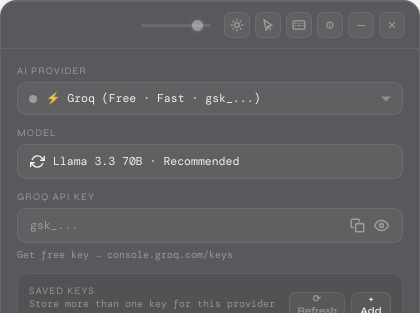
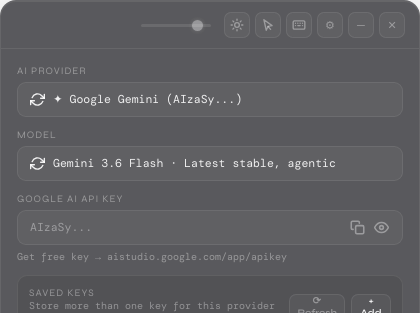
Before and after one commit to Mudavath-Giri-Naik/TestIT, an Electron app: page src/index.html in a window 420 px wide. Shown: the top 313 px of the page. Drawn offline with nearby package versions, Linux system fonts and the light colour scheme; no server answers; a web font is replaced by a local one.

Commit message:
Add provider rotate button, default Gemini, seed API keys; v1.0.16
Replace the provider dropdown with a click-to-cycle button matching the
existing model-cycle UI, default new installs to Gemini, and seed
Gemini API keys into Settings on first run (Supabase sync stays the
secondary/backup source for keys added on other devices).

```diff
--- a/package.json
+++ b/package.json
@@ -1,6 +1,6 @@
 {
   "name": "ghost-ai",
-  "version": "1.0.15",
+  "version": "1.0.16",
   "productName": "Ghost AI",
   "description": "Transparent always-on-top AI chat assistant.",
   "main": "main.js",
--- a/src/index.html
+++ b/src/index.html
@@ -176,26 +176,6 @@
     .lbl {
       font-size: 10px; color: var(--text-dim);
       letter-spacing: 0.1em; text-transform: uppercase;
-    }
-
-    /* provider dropdown */
-    .provider-select-wrap {
-      position: relative;
-    }
-    .provider-select-wrap::after {
-      content: '';
-      position: absolute; right: 12px; top: 50%; transform: translateY(-50%);
-      width: 0; height: 0;
-      border-left: 5px solid transparent;
-      border-right: 5px solid transparent;
-      border-top: 5px solid var(--overlay-30);
-      pointer-events: none;
-    }
-    .provider-badge {
-      position: absolute; left: 12px; top: 50%; transform: translateY(-50%);
-      width: 8px; height: 8px; border-radius: 50%;
-      background: var(--text-dim); pointer-events: none;
-      transition: background 0.3s;
     }
 
     .gi {
@@ -919,18 +899,23 @@
   <!-- SETUP PANEL -->
   <div id="setup-panel">
 
-    <!-- Provider dropdown -->
+    <!-- Provider cycle button — click to rotate through providers -->
     <div class="row">
       <div class="lbl">AI Provider</div>
-      <div class="provider-select-wrap">
-        <div class="provider-badge" id="provider-badge"></div>
-        <select class="gi" id="provider-select">
-          <option value="groq">⚡  Groq  (Free · Fast · gsk_...)</option>
-          <option value="anthropic">🤖  Anthropic Claude  (sk-ant-...)</option>
-          <option value="gemini">✦  Google Gemini  (AIzaSy...)</option>
-          <option value="grok">🌀  xAI Grok  (xai-...)</option>
-        </select>
-      </div>
+      <button type="button" class="gi model-cycle-btn" id="provider-cycle-btn" title="Click to switch AI provider">
+        <svg class="model-cycle-icon" viewBox="0 0 24 24" fill="none" stroke="currentColor" stroke-width="2.3" stroke-linecap="round" stroke-linejoin="round">
+          <polyline points="23 4 23 10 17 10"></polyline>
+          <polyline points="1 20 1 14 7 14"></polyline>
+          <path d="M3.51 9a9 9 0 0 1 14.85-3.36L23 10M1 14l4.64 4.36A9 9 0 0 0 20.49 15"></path>
+        </svg>
+        <span id="provider-cycle-label"></span>
+      </button>
+      <select class="gi" id="provider-select" style="display:none">
+        <option value="groq">⚡  Groq  (Free · Fast · gsk_...)</option>
+        <option value="anthropic">🤖  Anthropic Claude  (sk-ant-...)</option>
+        <option value="gemini">✦  Google Gemini  (AIzaSy...)</option>
+        <option value="grok">🌀  xAI Grok  (xai-...)</option>
+      </select>
     </div>
 
     <!-- Model cycle button — click to rotate through this provider's models -->
@@ -1182,7 +1167,7 @@ const CFG = {
 // ═══════════════════════════════════════════════
 //  STATE
 // ═══════════════════════════════════════════════
-let provider = localStorage.getItem('ghost_provider') || 'groq';
+let provider = localStorage.getItem('ghost_provider') || 'gemini';
 let apiKey = '', model = '', systemPrompt = '';
 let history = [], isTyping = false, tokens = 0;
 let pendingImages = []; // screenshots staged for the next send, not sent yet
@@ -1204,6 +1189,8 @@ try {
 // ═══════════════════════════════════════════════
 const $ = id => document.getElementById(id);
 const providerSelect = $('provider-select');
+const providerCycleBtn = $('provider-cycle-btn');
+const providerCycleLabel = $('provider-cycle-label');
 const modelSelect    = $('model-select');
 const modelCycleBtn  = $('model-cycle-btn');
 const modelCycleLabel = $('model-cycle-label');
@@ -1245,7 +1232,6 @@ const tokenEl        = $('token-count');
 const attachmentStrip = $('attachment-strip');
 const presetStrip     = $('preset-strip');
 const pillText       = $('pill-text');
-const badge          = $('provider-badge');
 const clickThroughBtn = $('click-through-btn');
 const hotkeyList     = $('hotkey-list');
 const addHotkeyBtn   = $('add-hotkey-btn');
@@ -1305,6 +1291,7 @@ function shouldAutoStart() {
 // ═══════════════════════════════════════════════
 async function applyProvider(p) {
   provider = p;
+  syncProviderLabel();
   const c = CFG[p];
   document.documentElement.style.setProperty('--accent', c.accent);
   document.documentElement.style.setProperty('--accent2', c.accent2);
@@ -1344,6 +1331,21 @@ modelSelect.addEventListener('change', () => {
   syncModelLabel();
   saveActiveSettings();
   markSettingsDirty();
+});
+
+function syncProviderLabel() {
+  const opt = providerSelect.options[providerSelect.selectedIndex];
+  if (providerCycleLabel) providerCycleLabel.textContent = opt ? opt.textContent : 'No provider selected';
+}
+
+providerCycleBtn.addEventListener('click', () => {
+  const n = providerSelect.options.length;
+  if (!n) return;
+  providerSelect.selectedIndex = (providerSelect.selectedIndex + 1) % n;
+  providerSelect.dispatchEvent(new Event('change'));
+  providerCycleBtn.classList.remove('spin');
+  void providerCycleBtn.offsetWidth;
+  providerCycleBtn.classList.add('spin');
 });
 
 function syncModelLabel() {
```
Also changed, not shown: src/main/database.js (+26 -0 lines), README.md.
